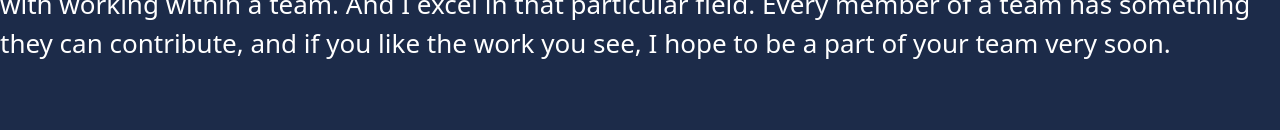
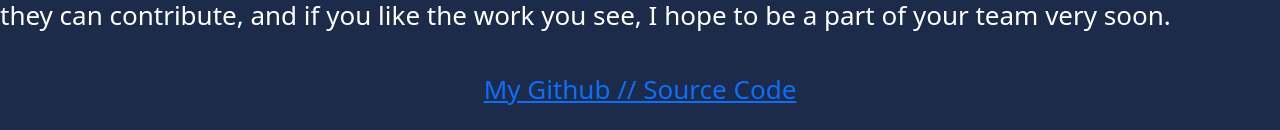
Before and after one commit to Carter-Schmitz/Portfolio_of_Holding_2.0, a React (Create React App) app in the folder portfolio_of_holding2.0/: page / in a window 1280 px wide. Shown: the part 667-797 px from the top of the page. Built offline with nearby package versions, Linux system fonts and the light colour scheme.

Commit message:
added footer, icons not working

```diff
--- a/portfolio_of_holding2.0/src/App.css
+++ b/portfolio_of_holding2.0/src/App.css
@@ -50,7 +50,7 @@ max-height:40%;
 
 .about {
   background-color: #1c2b49;
-  height: 80vmin;
+  height: 75vmin;
   display: flex;
   flex-direction: column;
   align-items: center;
@@ -84,6 +84,17 @@ max-height:40%;
   margin-bottom: auto;
 }
 
+footer {
+  background-color: #1c2b49;
+  height: 5%;
+  display: flex;
+  flex-direction: column;
+  align-items: center;
+  justify-content: center;
+  font-size: calc(10px + 2vmin);
+  color: white;
+  margin-bottom: 0%;
+}
 
 .App-link {
   color: #61dafb;
--- /dev/null
+++ b/portfolio_of_holding2.0/src/components/Footer.js
@@ -0,0 +1,18 @@
+import React from 'react';
+
+
+export default function Foot() {
+return (
+<footer class="footer rows pb-2">
+        <div class="row-is-full content has-text-centered">
+        </div>
+      <div class="row-is-full content has-text-centered">
+    <p>
+      <a href="https://github.com/Carter-Schmitz">My Github /</a>
+      <a href="https://github.com/Carter-Schmitz/Portfolio_of_Holding_2.0">/ Source Code<i class="fab fa-github"></i></a>
+       <a href="mailto:carterschmitz95@gmail.com"><i class="far fa-envelope"></i></a>
+    </p>
+  </div>
+    </footer>
+)
+    };
--- a/portfolio_of_holding2.0/src/components/PortfolioContainer.js
+++ b/portfolio_of_holding2.0/src/components/PortfolioContainer.js
@@ -3,7 +3,8 @@ import NavTabs from './NavTabs';
 import About from './pages/About';
 import Projects from './pages/Projects';
 import Contact from './pages/Contact';
-import Resume from './pages/Resume'
+import Resume from './pages/Resume';
+import Foot from './Footer';
 
 export default function PortfolioContainer() {
   const [currentPage, setCurrentPage] = useState('About');
@@ -30,6 +31,7 @@ export default function PortfolioContainer() {
       <NavTabs currentPage={currentPage} handlePageChange={handlePageChange} />
       {/* Here we are calling the renderPage method which will return a component  */}
       {renderPage()}
+      <Foot />
     </div>
   );
 };
```
